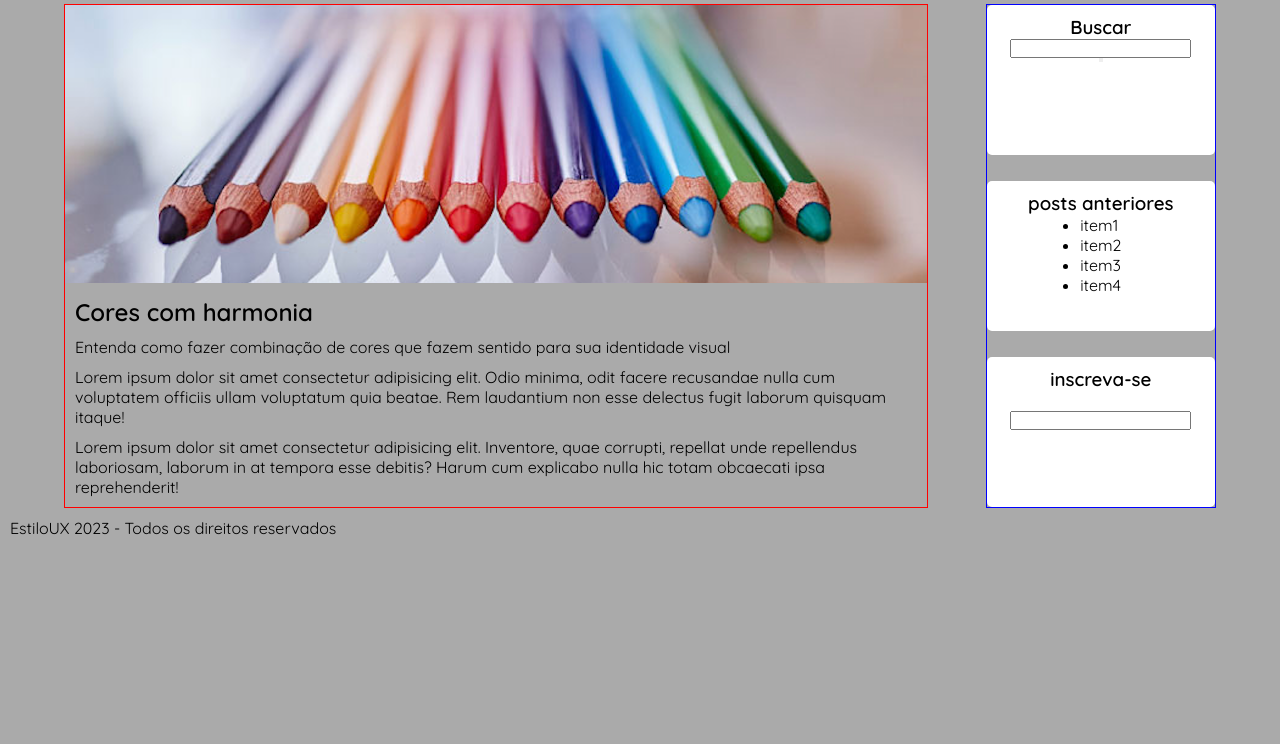
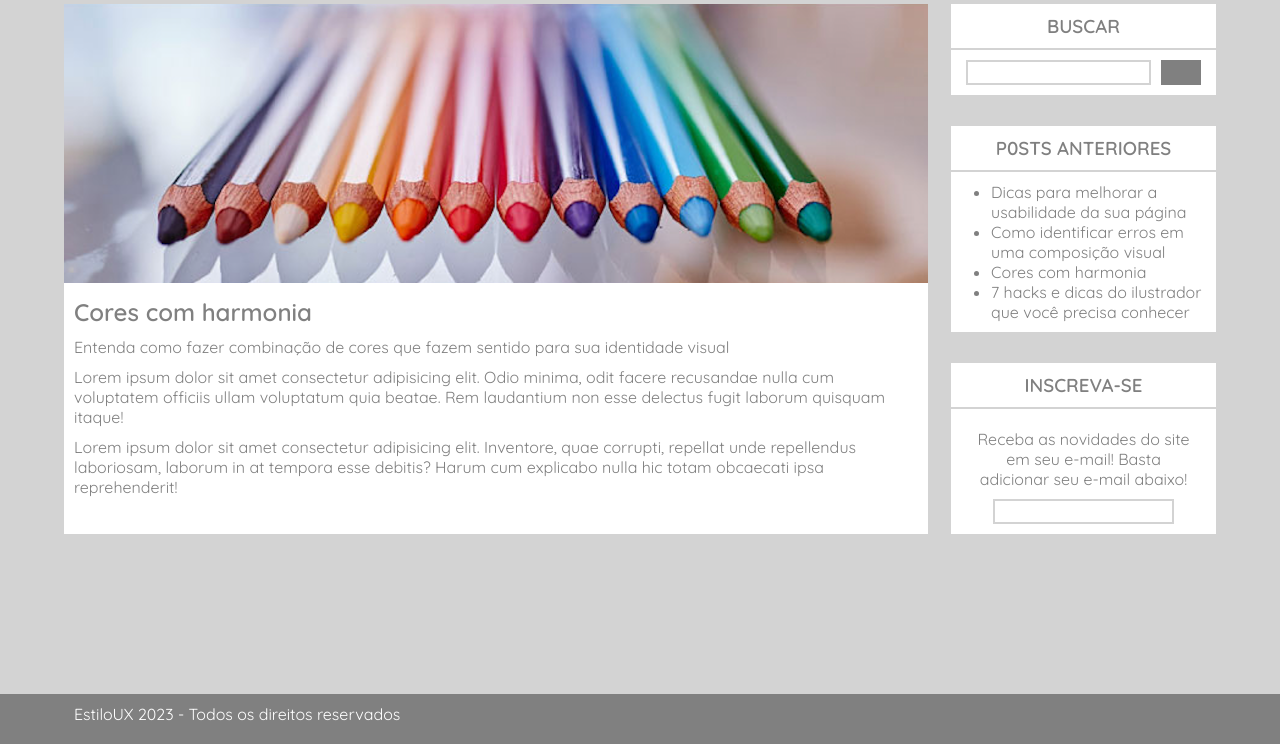
Before and after one commit to LeonKene-hub/estiloUX-atividade, a plain HTML site: page estiloux/index.html in a window 1280 px wide. Shown: the part 56-800 px from the top of the page. Drawn offline with Linux system fonts and the light colour scheme.

Commit message:
Está acabando, eu acho...

```diff
--- a/estiloux/index.html
+++ b/estiloux/index.html
@@ -46,25 +46,30 @@
             <!-- parte lateral do site -->
             <aside>
                 <article>
-                    <h3>Buscar</h3>
-                    <input type="text" name="" id="">
-                    <button></button>
+                    <h3>BUSCAR</h3>
+                    <div class="article-h3"></div>
+                    <div id="pesquisa-flex">
+                        <input type="text" name="" id="pesquisa">
+                        <button><img src="" alt=""></button>
+                    </div>
                 </article>
 
                 <article>
-                    <h3>posts anteriores</h3>
+                    <h3>P0STS ANTERIORES</h3>
+                    <div class="article-h3"></div>
                     <ul>
-                        <li>item1</li>
-                        <li>item2</li>
-                        <li>item3</li>
-                        <li>item4</li>
+                        <li>Dicas para melhorar a usabilidade da sua página</li>
+                        <li>Como identificar erros em uma composição visual</li>
+                        <li>Cores com harmonia</li>
+                        <li>7 hacks e dicas do ilustrador que você precisa conhecer</li>
                     </ul>
                 </article>
 
                 <article>
-                    <h3>inscreva-se</h3>
-                    <p></p>
-                    <input type="text" name="" id="">
+                    <h3>INSCREVA-SE</h3>
+                    <div class="article-h3"></div>
+                    <p id="p3">Receba as novidades do site em seu e-mail! Basta adicionar seu e-mail abaixo!</p>
+                    <input type="text" name="" id="email">
                 </article>
             </aside>
         </div>
@@ -72,7 +77,9 @@
 
     <!-- rodapé -->
     <footer>
-        <p>EstiloUX 2023 - Todos os direitos reservados</p>
+        <div class="container-grid">
+            <p>EstiloUX 2023 - Todos os direitos reservados</p>
+        </div>
     </footer>
 </body>
 
--- a/estiloux/styles/style.css
+++ b/estiloux/styles/style.css
@@ -10,7 +10,7 @@
 /* configurações gerais */
 body {
     font-family: 'Quicksand', sans-serif;
-    background-color: rgb(170, 170, 170);
+    background-color: rgb(211, 211, 211);
 }
 .container-grid {
     width: 90%;
@@ -20,7 +20,7 @@ body {
 /* Cabeçalho*/
 
 header {
-    background-color: gray;
+    background-color: #808080;
 }
 .header-flex {
     display: flex;
@@ -50,9 +50,17 @@ nav {
 }
 
 /* corpo principal */
+.main-flex {
+    display: flex;
+    justify-content: space-between;
+    margin-top: 20px;
+    height: 530px;
+}
+
 section{
     width: 75%;
-    border: 1px solid red;
+    background-color: white;
+    color: gray;
 }
 img{
     width: 100%;
@@ -61,13 +69,7 @@ aside{
     display: flex;
     flex-direction: column;
     justify-content: space-between;
-    width: 20%;
-    border: 1px solid blue;
-}
-.main-flex {
-    display: flex;
-    justify-content: space-between;
-    margin-top: 20px;
+    width: 23%;
 }
 
 p, h2{
@@ -78,8 +80,57 @@ article{
     display: flex;
     flex-direction: column;
     background-color: rgb(255, 255, 255);
-    border-radius: 5px;
-    height: 150px;
+    height: max-content;
     padding: 10px;
     align-items: center;
+    color: gray;
 }
+input{
+    border-color: rgb(211, 211, 211);
+    border-style: solid;
+}
+#pesquisa-flex{
+    display: flex;
+    width: 100%;
+    justify-content: space-around;
+}
+#pesquisa{
+    height: 25px;
+    width: 185px;
+}
+ul{
+    padding-left: 30px;
+}
+#p3{
+    text-align: center;
+}
+button{
+    width: 40px;
+    height: 25px;
+    background-color: #808080;
+    border-color: transparent;
+}
+
+#email{
+    height: 25px;
+}
+.article-h3{
+    height: 2px;
+    width: 110%;
+    margin: 10px;
+    background-color: rgb(211, 211, 211);
+}
+
+/* Parte do rodapé */
+
+footer {
+    background-color: #808080;
+    height: 50px;
+    width: 100%;
+    position: absolute;
+    bottom: 0%;
+}
+
+footer div p {
+    color: white;
+}
```
